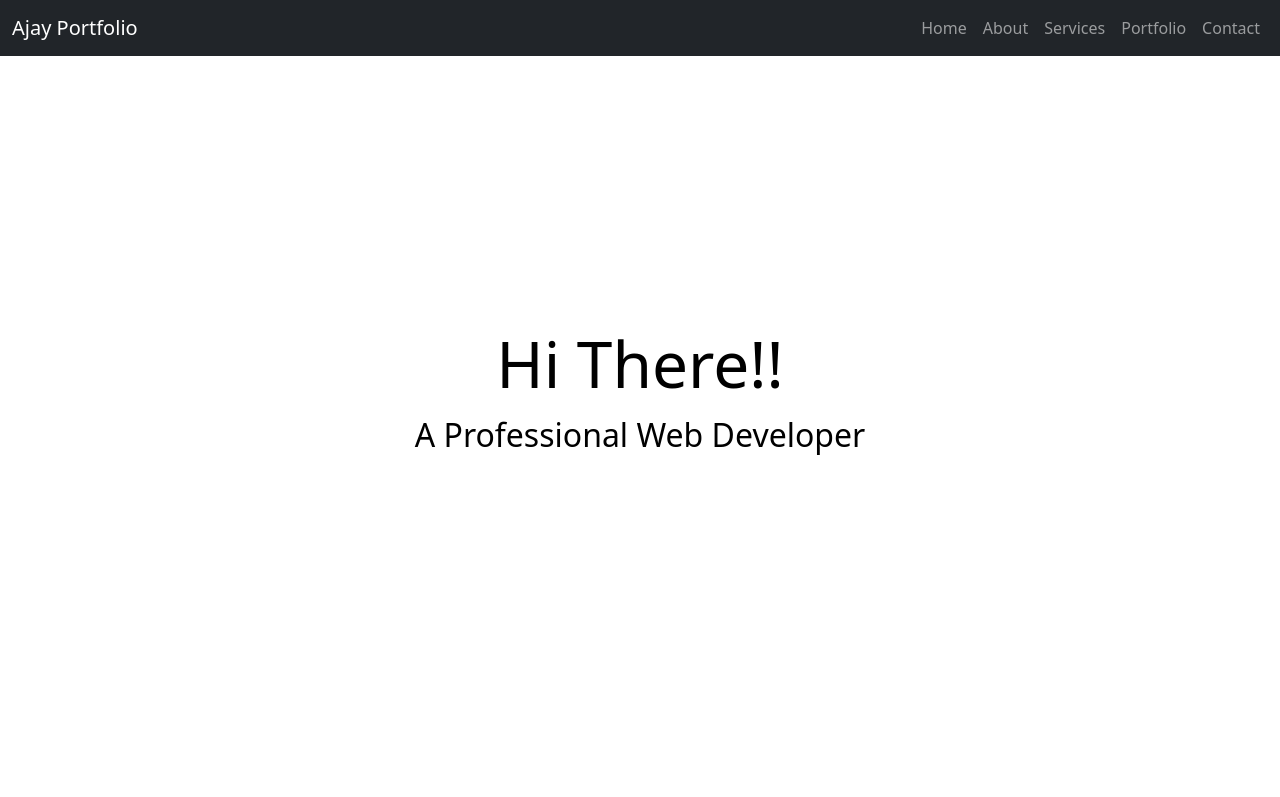
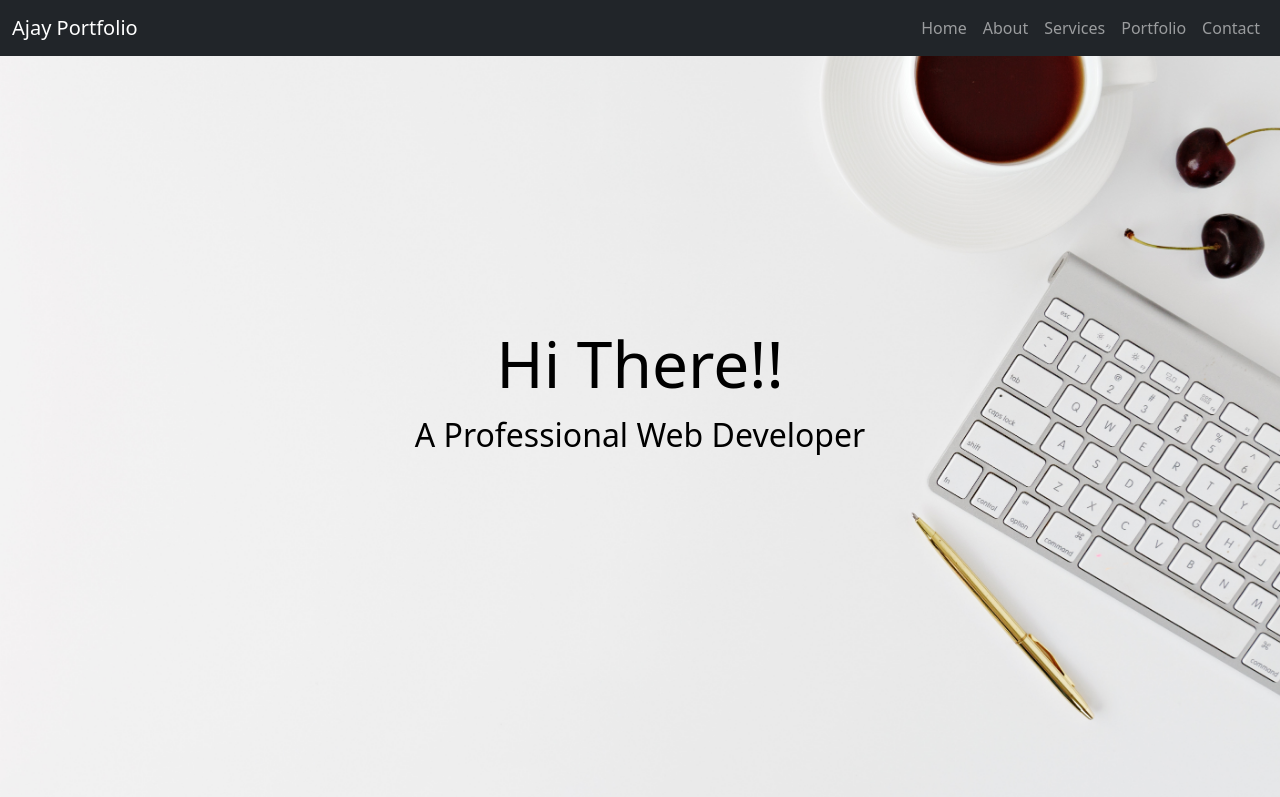
Before and after one commit to 20A31A05B6/portfolio, a plain HTML site: page index.html in a window 1280 px wide. Shown: the top 797 px of the page. Drawn offline with nearby package versions, Linux system fonts and the light colour scheme; the site is published under a folder, as on GitHub Pages, so addresses that start at the root find nothing.

Commit message:
Update style.css

```diff
--- a/css/style.css
+++ b/css/style.css
@@ -1,6 +1,6 @@
 .bannerBgImage{
     height: 100vh;
-    background: url("/images/bannerimage.jpg");
+    background: url("../images/bannerimage.jpg");
     background-size: cover;
     position: relative;
 }
```
